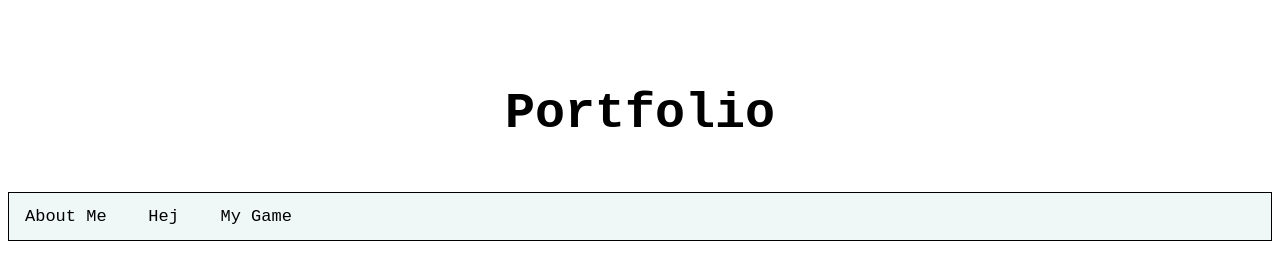
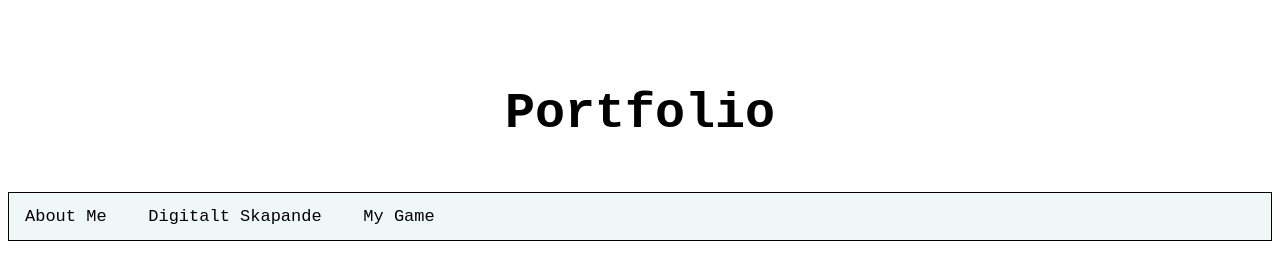
Before and after one commit to TheodorAifadis/portfolio, a plain HTML site: page index.html in a window 1280 px wide. Drawn offline with Linux system fonts and the light colour scheme.

Commit message:
change-12

```diff
--- a/index.html
+++ b/index.html
@@ -52,7 +52,7 @@ border-top: none;
 
 <div class="tab">
 <button class="tablinks" onclick="openCity(event, 'About Me')">About Me</button>
-<button class="tablinks" onclick="openCity(event, 'Hej')">Hej</button>
+<button class="tablinks" onclick="openCity(event, 'Digitalt Skapande')">Digitalt Skapande</button>
 <button class="tablinks" onclick="openCity(event, 'My Game')">My Game</button>
 </div>
 
@@ -60,7 +60,7 @@ border-top: none;
 <h4>Theo, 17, Huddinge</h3>
 </div>
 
-<div id="Hej" class="tabcontent">
+<div id="Digitalt Skapande" class="tabcontent">
 <h4>Hej:</h3>
 </div>
 
```
